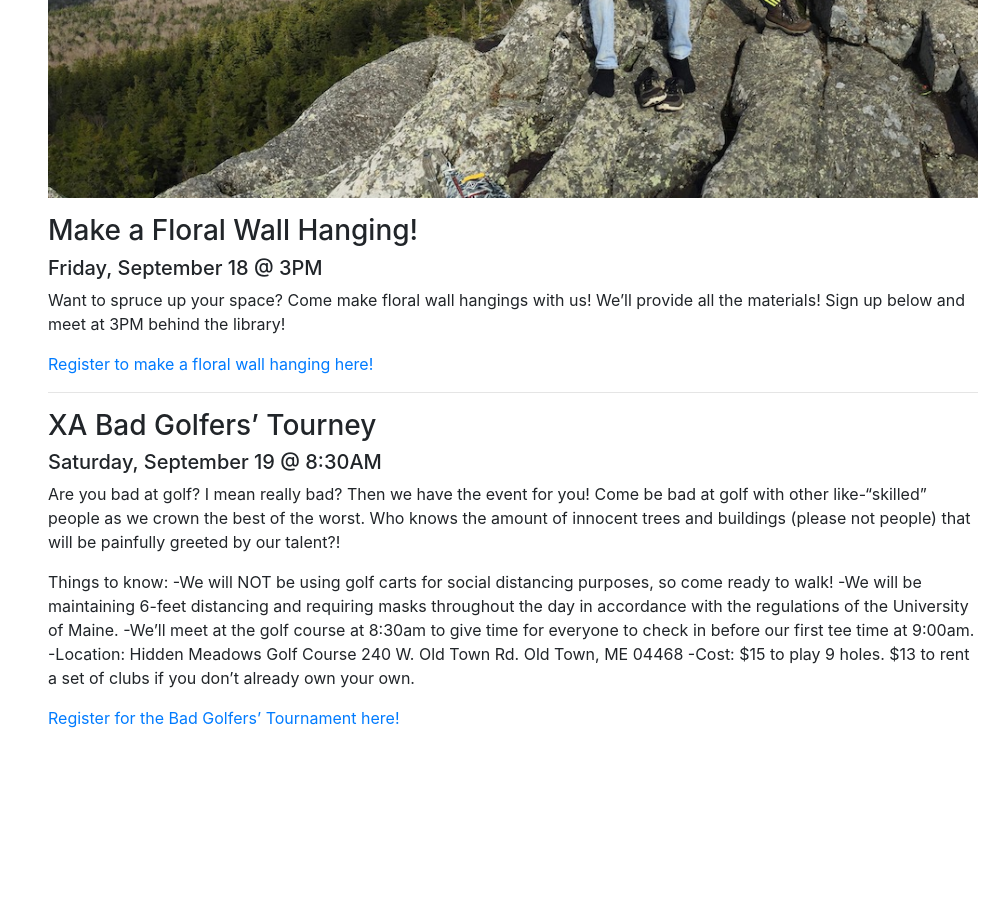
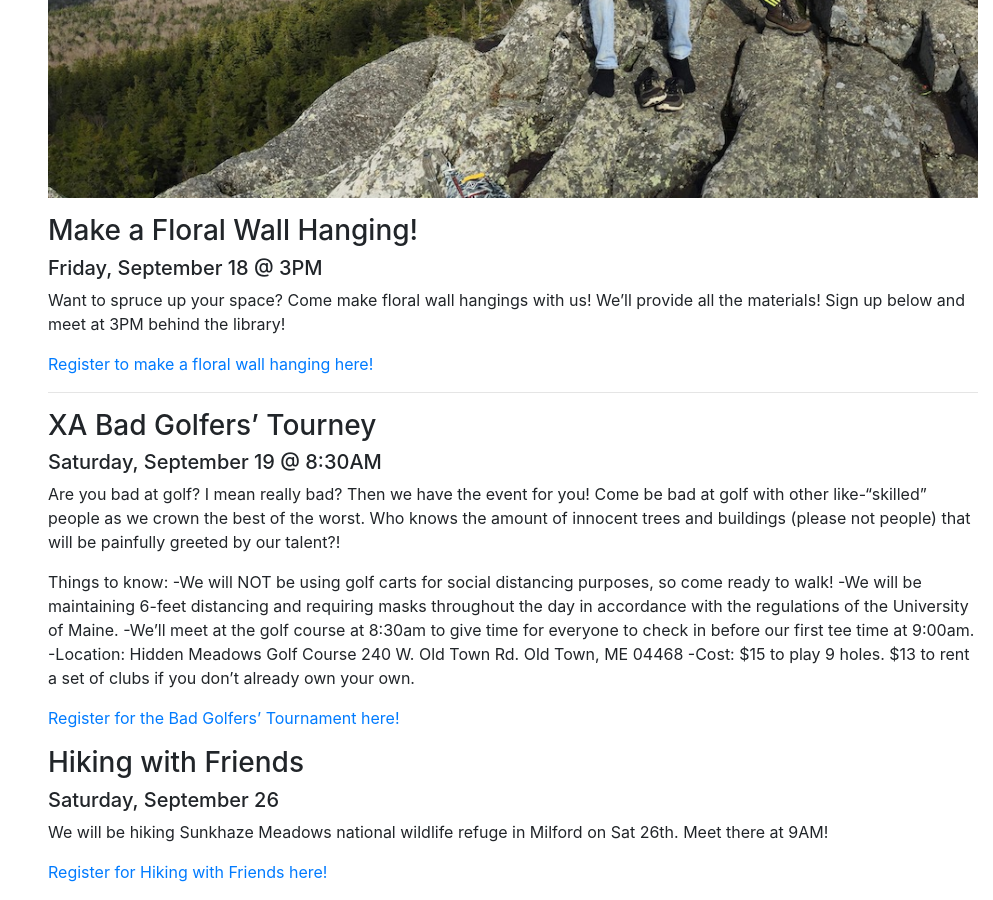
Before and after one commit to mainechialpha/mainechialpha.github.io, a Jekyll site: the page built from activities.md, in a window 1280 px wide and 900 px high, scrolled down 604 px. Shown: the whole window, without its empty margins (287-1280 px from the left). Built offline with Jekyll 4.4.1, drawn with Linux system fonts in a browser that asks for light colours; nearby versions of some CDN libraries; some web fonts are replaced; before the commit the page ends 1350 px from its top, so only the background shows below that.

Commit message:
Update activities.md

```diff
--- a/activities.md
+++ b/activities.md
@@ -37,3 +37,12 @@ Old Town, ME 04468
 -Cost: $15 to play 9 holes. $13 to rent a set of clubs if you don’t already own your own.
 
 [Register for the Bad Golfers' Tournament here!](https://forms.gle/UMuvGGvnBd69uygS8)
+
+
+### Hiking with Friends
+
+##### Saturday, September 26
+
+We will be hiking Sunkhaze Meadows national wildlife refuge in Milford on Sat 26th. Meet there at 9AM!
+
+[Register for Hiking with Friends here!](https://forms.gle/tGbv41tgNSFKhY8z5)
```
